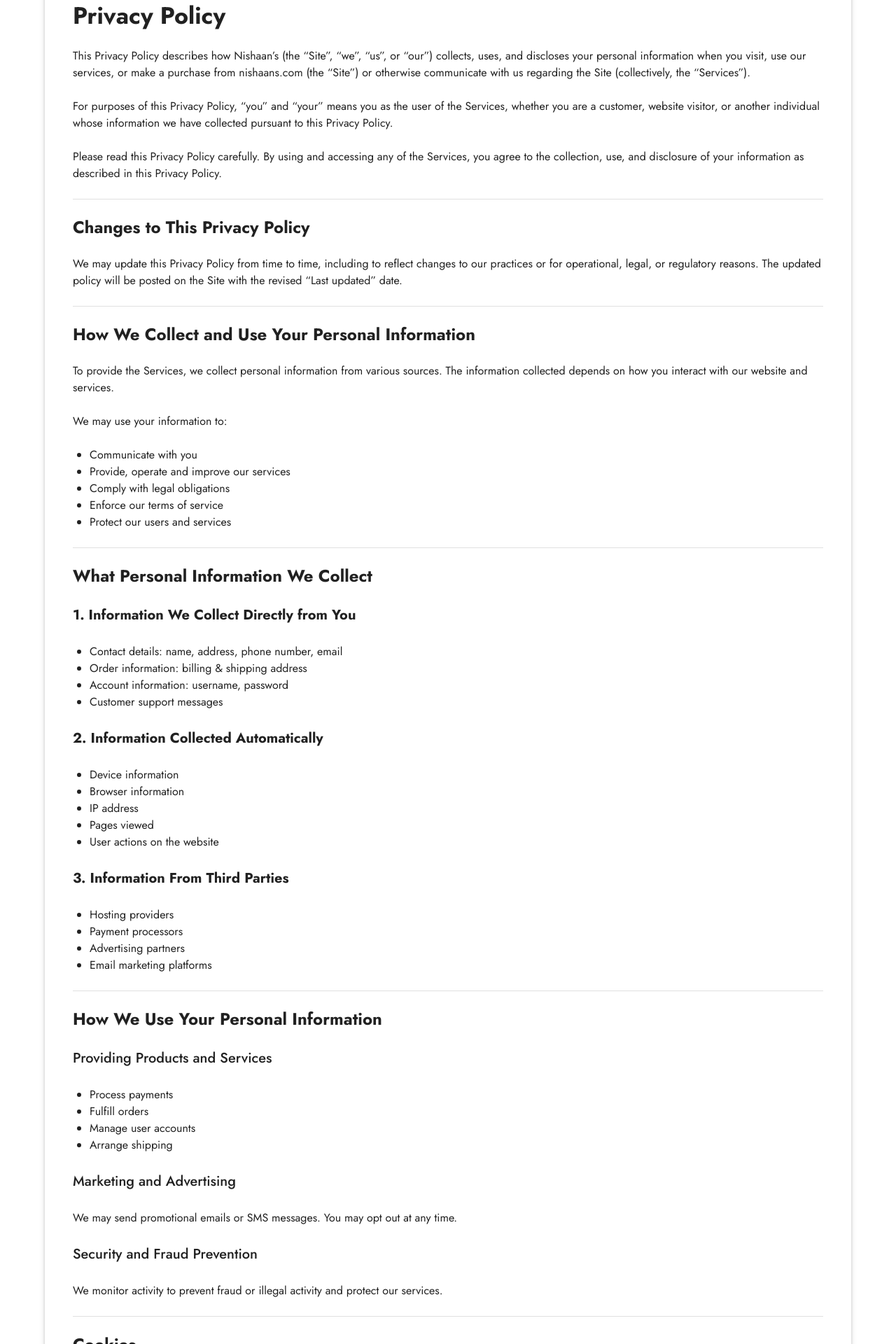
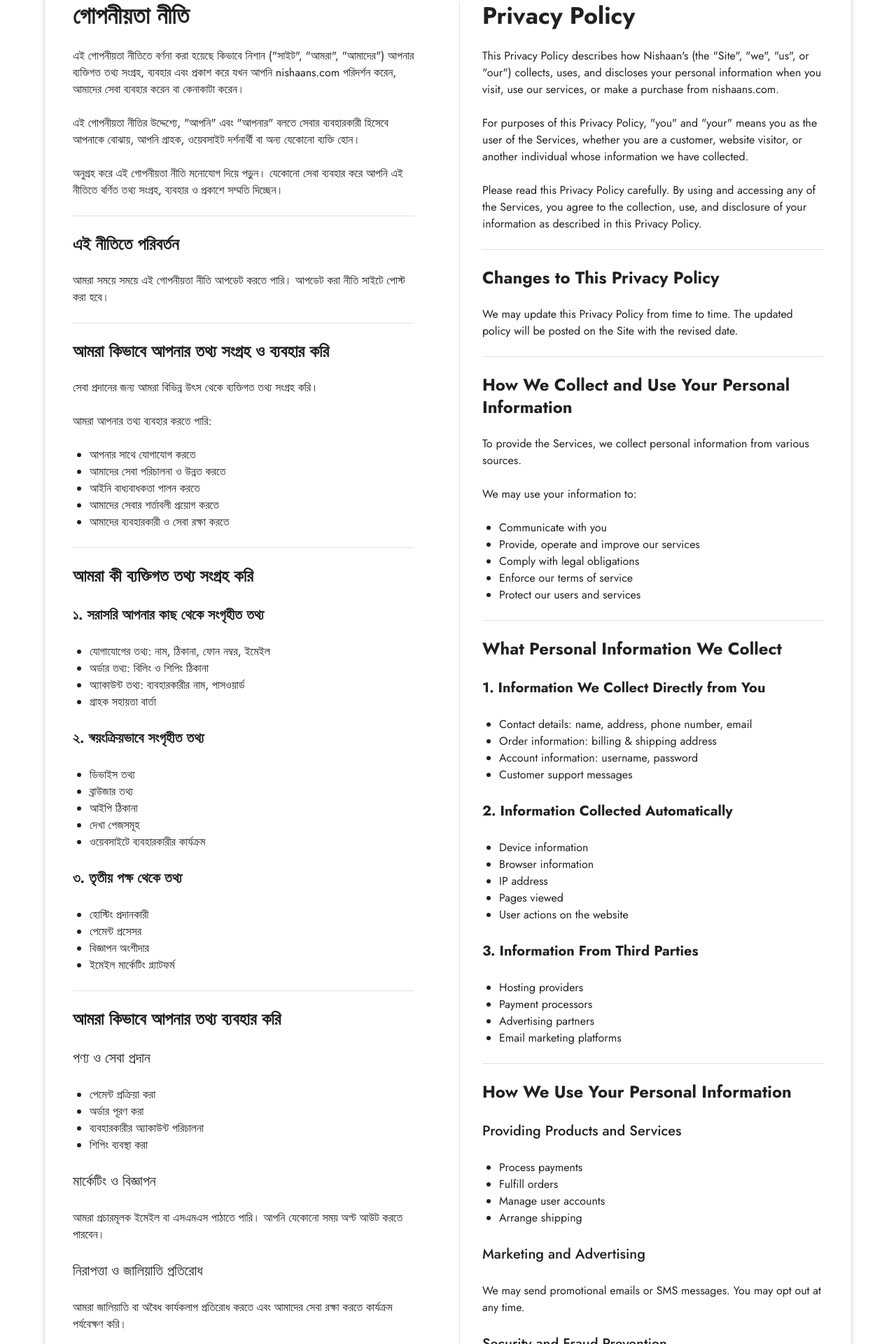
Before and after one commit to masum-diu/nishaan, a Next.js app: page /privacy in a window 1280 px wide. Shown: the part 187-2107 px from the top of the page at 70% size. Built offline with nearby package versions, Linux system fonts and the light colour scheme.

Commit message:
privacy bangla done

```diff
--- a/pages/privacy.js
+++ b/pages/privacy.js
@@ -1,198 +1,150 @@
 import React from "react";
-import {
-  Container,
-  Typography,
-  Box,
-  Divider,
-  Stack,
-  Paper,
-} from "@mui/material";
+import { Container, Typography, Box, Divider, Stack, Paper, Grid } from "@mui/material";
 
-export default function PrivacyPolicy() {
+const bn = {
+  heading: "গোপনীয়তা নীতি",
+  intro1: "এই গোপনীয়তা নীতিতে বর্ণনা করা হয়েছে কিভাবে নিশান (\"সাইট\", \"আমরা\", \"আমাদের\") আপনার ব্যক্তিগত তথ্য সংগ্রহ, ব্যবহার এবং প্রকাশ করে যখন আপনি nishaans.com পরিদর্শন করেন, আমাদের সেবা ব্যবহার করেন বা কেনাকাটা করেন।",
+  intro2: "এই গোপনীয়তা নীতির উদ্দেশ্যে, \"আপনি\" এবং \"আপনার\" বলতে সেবার ব্যবহারকারী হিসেবে আপনাকে বোঝায়, আপনি গ্রাহক, ওয়েবসাইট দর্শনার্থী বা অন্য যেকোনো ব্যক্তি হোন।",
+  intro3: "অনুগ্রহ করে এই গোপনীয়তা নীতি মনোযোগ দিয়ে পড়ুন। যেকোনো সেবা ব্যবহার করে আপনি এই নীতিতে বর্ণিত তথ্য সংগ্রহ, ব্যবহার ও প্রকাশে সম্মতি দিচ্ছেন।",
+  changesHeading: "এই নীতিতে পরিবর্তন",
+  changes: "আমরা সময়ে সময়ে এই গোপনীয়তা নীতি আপডেট করতে পারি। আপডেট করা নীতি সাইটে পোস্ট করা হবে।",
+  collectHeading: "আমরা কিভাবে আপনার তথ্য সংগ্রহ ও ব্যবহার করি",
+  collectIntro: "সেবা প্রদানের জন্য আমরা বিভিন্ন উৎস থেকে ব্যক্তিগত তথ্য সংগ্রহ করি।",
+  useIntro: "আমরা আপনার তথ্য ব্যবহার করতে পারি:",
+  usePoints: ["আপনার সাথে যোগাযোগ করতে", "আমাদের সেবা পরিচালনা ও উন্নত করতে", "আইনি বাধ্যবাধকতা পালন করতে", "আমাদের সেবার শর্তাবলী প্রয়োগ করতে", "আমাদের ব্যবহারকারী ও সেবা রক্ষা করতে"],
+  whatHeading: "আমরা কী ব্যক্তিগত তথ্য সংগ্রহ করি",
+  direct: "১. সরাসরি আপনার কাছ থেকে সংগৃহীত তথ্য",
+  directPoints: ["যোগাযোগের তথ্য: নাম, ঠিকানা, ফোন নম্বর, ইমেইল", "অর্ডার তথ্য: বিলিং ও শিপিং ঠিকানা", "অ্যাকাউন্ট তথ্য: ব্যবহারকারীর নাম, পাসওয়ার্ড", "গ্রাহক সহায়তা বার্তা"],
+  auto: "২. স্বয়ংক্রিয়ভাবে সংগৃহীত তথ্য",
+  autoPoints: ["ডিভাইস তথ্য", "ব্রাউজার তথ্য", "আইপি ঠিকানা", "দেখা পেজসমূহ", "ওয়েবসাইটে ব্যবহারকারীর কার্যক্রম"],
+  third: "৩. তৃতীয় পক্ষ থেকে তথ্য",
+  thirdPoints: ["হোস্টিং প্রদানকারী", "পেমেন্ট প্রসেসর", "বিজ্ঞাপন অংশীদার", "ইমেইল মার্কেটিং প্ল্যাটফর্ম"],
+  howUseHeading: "আমরা কিভাবে আপনার তথ্য ব্যবহার করি",
+  products: "পণ্য ও সেবা প্রদান",
+  productsPoints: ["পেমেন্ট প্রক্রিয়া করা", "অর্ডার পূরণ করা", "ব্যবহারকারীর অ্যাকাউন্ট পরিচালনা", "শিপিং ব্যবস্থা করা"],
+  marketing: "মার্কেটিং ও বিজ্ঞাপন",
+  marketingText: "আমরা প্রচারমূলক ইমেইল বা এসএমএস পাঠাতে পারি। আপনি যেকোনো সময় অপ্ট আউট করতে পারবেন।",
+  security: "নিরাপত্তা ও জালিয়াতি প্রতিরোধ",
+  securityText: "আমরা জালিয়াতি বা অবৈধ কার্যকলাপ প্রতিরোধ করতে এবং আমাদের সেবা রক্ষা করতে কার্যক্রম পর্যবেক্ষণ করি।",
+  cookiesHeading: "কুকিজ",
+  cookiesText: "আমরা ওয়েবসাইটের কার্যকারিতা উন্নত করতে, ব্যবহারকারীর পছন্দ মনে রাখতে, ট্র্যাফিক বিশ্লেষণ করতে এবং লক্ষ্যভিত্তিক বিজ্ঞাপন প্রদান করতে কুকিজ ব্যবহার করি।",
+  retentionHeading: "নিরাপত্তা ও তথ্য সংরক্ষণ",
+  retentionText: "আমরা আপনার ব্যক্তিগত তথ্য সুরক্ষার জন্য যুক্তিসঙ্গত ব্যবস্থা গ্রহণ করি। তবে কোনো সিস্টেম সম্পূর্ণ নিরাপদ নয়।",
+  rightsHeading: "আপনার অধিকার",
+  rightsText: "আপনার অবস্থানের উপর নির্ভর করে, আপনার ব্যক্তিগত তথ্য অ্যাক্সেস, সংশোধন, মুছে ফেলা বা প্রক্রিয়াকরণ সীমাবদ্ধ করার অধিকার থাকতে পারে।",
+  contactHeading: "যোগাযোগ করুন",
+  contactIntro: "এই গোপনীয়তা নীতি সম্পর্কে প্রশ্ন থাকলে আমাদের সাথে যোগাযোগ করুন:",
+};
+
+const en = {
+  heading: "Privacy Policy",
+  intro1: "This Privacy Policy describes how Nishaan's (the \"Site\", \"we\", \"us\", or \"our\") collects, uses, and discloses your personal information when you visit, use our services, or make a purchase from nishaans.com.",
+  intro2: "For purposes of this Privacy Policy, \"you\" and \"your\" means you as the user of the Services, whether you are a customer, website visitor, or another individual whose information we have collected.",
+  intro3: "Please read this Privacy Policy carefully. By using and accessing any of the Services, you agree to the collection, use, and disclosure of your information as described in this Privacy Policy.",
+  changesHeading: "Changes to This Privacy Policy",
+  changes: "We may update this Privacy Policy from time to time. The updated policy will be posted on the Site with the revised date.",
+  collectHeading: "How We Collect and Use Your Personal Information",
+  collectIntro: "To provide the Services, we collect personal information from various sources.",
+  useIntro: "We may use your information to:",
+  usePoints: ["Communicate with you", "Provide, operate and improve our services", "Comply with legal obligations", "Enforce our terms of service", "Protect our users and services"],
+  whatHeading: "What Personal Information We Collect",
+  direct: "1. Information We Collect Directly from You",
+  directPoints: ["Contact details: name, address, phone number, email", "Order information: billing & shipping address", "Account information: username, password", "Customer support messages"],
+  auto: "2. Information Collected Automatically",
+  autoPoints: ["Device information", "Browser information", "IP address", "Pages viewed", "User actions on the website"],
+  third: "3. Information From Third Parties",
+  thirdPoints: ["Hosting providers", "Payment processors", "Advertising partners", "Email marketing platforms"],
+  howUseHeading: "How We Use Your Personal Information",
+  products: "Providing Products and Services",
+  productsPoints: ["Process payments", "Fulfill orders", "Manage user accounts", "Arrange shipping"],
+  marketing: "Marketing and Advertising",
+  marketingText: "We may send promotional emails or SMS messages. You may opt out at any time.",
+  security: "Security and Fraud Prevention",
+  securityText: "We monitor activity to prevent fraud or illegal activity and protect our services.",
+  cookiesHeading: "Cookies",
+  cookiesText: "We use cookies to improve website functionality, remember user preferences, analyze traffic, and provide targeted advertising.",
+  retentionHeading: "Security & Data Retention",
+  retentionText: "We take reasonable measures to protect your personal information. However, no system is completely secure.",
+  rightsHeading: "Your Rights",
+  rightsText: "Depending on your location, you may have the right to access, correct, delete, or restrict processing of your personal data.",
+  contactHeading: "Contact Us",
+  contactIntro: "If you have questions about this Privacy Policy, contact us:",
+};
+
+function PrivacyColumn({ t }) {
   return (
-    <Container maxWidth="lg" sx={{ py: 6 }}>
-      <Paper elevation={3} sx={{ p: 5 }}>
     <Stack spacing={3}>
-          <Typography variant="h4" fontWeight="bold">
-            Privacy Policy
-          </Typography>
-
-          <Typography>
-            This Privacy Policy describes how Nishaan’s (the “Site”, “we”,
-            “us”, or “our”) collects, uses, and discloses your personal
-            information when you visit, use our services, or make a purchase
-            from nishaans.com (the “Site”) or otherwise communicate with us
-            regarding the Site (collectively, the “Services”).
-          </Typography>
-
-          <Typography>
-            For purposes of this Privacy Policy, “you” and “your” means you as
-            the user of the Services, whether you are a customer, website
-            visitor, or another individual whose information we have collected
-            pursuant to this Privacy Policy.
-          </Typography>
-
-          <Typography>
-            Please read this Privacy Policy carefully. By using and accessing
-            any of the Services, you agree to the collection, use, and
-            disclosure of your information as described in this Privacy Policy.
-          </Typography>
-
+      <Typography variant="h4" fontWeight="bold">{t.heading}</Typography>
+      <Typography>{t.intro1}</Typography>
+      <Typography>{t.intro2}</Typography>
+      <Typography>{t.intro3}</Typography>
       <Divider />
-
-          <Typography variant="h5" fontWeight="bold">
-            Changes to This Privacy Policy
-          </Typography>
-
-          <Typography>
-            We may update this Privacy Policy from time to time, including to
-            reflect changes to our practices or for operational, legal, or
-            regulatory reasons. The updated policy will be posted on the Site
-            with the revised “Last updated” date.
-          </Typography>
-
+      <Typography variant="h5" fontWeight="bold">{t.changesHeading}</Typography>
+      <Typography>{t.changes}</Typography>
       <Divider />
-
-          <Typography variant="h5" fontWeight="bold">
-            How We Collect and Use Your Personal Information
-          </Typography>
-
-          <Typography>
-            To provide the Services, we collect personal information from
-            various sources. The information collected depends on how you
-            interact with our website and services.
-          </Typography>
-
-          <Typography>
-            We may use your information to:
-          </Typography>
-
+      <Typography variant="h5" fontWeight="bold">{t.collectHeading}</Typography>
+      <Typography>{t.collectIntro}</Typography>
+      <Typography>{t.useIntro}</Typography>
       <Box component="ul" sx={{ pl: 3 }}>
-            <li>Communicate with you</li>
-            <li>Provide, operate and improve our services</li>
-            <li>Comply with legal obligations</li>
-            <li>Enforce our terms of service</li>
-            <li>Protect our users and services</li>
+        {t.usePoints.map((p, i) => <li key={i}><Typography>{p}</Typography></li>)}
       </Box>
-
       <Divider />
-
-          <Typography variant="h5" fontWeight="bold">
-            What Personal Information We Collect
-          </Typography>
-
-          <Typography variant="h6" fontWeight="bold">
-            1. Information We Collect Directly from You
-          </Typography>
-
+      <Typography variant="h5" fontWeight="bold">{t.whatHeading}</Typography>
+      <Typography variant="h6" fontWeight="bold">{t.direct}</Typography>
       <Box component="ul" sx={{ pl: 3 }}>
-            <li>Contact details: name, address, phone number, email</li>
-            <li>Order information: billing & shipping address</li>
-            <li>Account information: username, password</li>
-            <li>Customer support messages</li>
+        {t.directPoints.map((p, i) => <li key={i}><Typography>{p}</Typography></li>)}
       </Box>
-
-          <Typography variant="h6" fontWeight="bold">
-            2. Information Collected Automatically
-          </Typography>
-
+      <Typography variant="h6" fontWeight="bold">{t.auto}</Typography>
       <Box component="ul" sx={{ pl: 3 }}>
-            <li>Device information</li>
-            <li>Browser information</li>
-            <li>IP address</li>
-            <li>Pages viewed</li>
-            <li>User actions on the website</li>
+        {t.autoPoints.map((p, i) => <li key={i}><Typography>{p}</Typography></li>)}
       </Box>
-
-          <Typography variant="h6" fontWeight="bold">
-            3. Information From Third Parties
-          </Typography>
-
+      <Typography variant="h6" fontWeight="bold">{t.third}</Typography>
       <Box component="ul" sx={{ pl: 3 }}>
-            <li>Hosting providers</li>
-            <li>Payment processors</li>
-            <li>Advertising partners</li>
-            <li>Email marketing platforms</li>
+        {t.thirdPoints.map((p, i) => <li key={i}><Typography>{p}</Typography></li>)}
       </Box>
-
       <Divider />
-
-          <Typography variant="h5" fontWeight="bold">
-            How We Use Your Personal Information
-          </Typography>
-
-          <Typography variant="h6">Providing Products and Services</Typography>
-
+      <Typography variant="h5" fontWeight="bold">{t.howUseHeading}</Typography>
+      <Typography variant="h6">{t.products}</Typography>
       <Box component="ul" sx={{ pl: 3 }}>
-            <li>Process payments</li>
-            <li>Fulfill orders</li>
-            <li>Manage user accounts</li>
-            <li>Arrange shipping</li>
+        {t.productsPoints.map((p, i) => <li key={i}><Typography>{p}</Typography></li>)}
       </Box>
-
-          <Typography variant="h6">Marketing and Advertising</Typography>
-
-          <Typography>
-            We may send promotional emails or SMS messages. You may opt out at
-            any time.
-          </Typography>
-
-          <Typography variant="h6">Security and Fraud Prevention</Typography>
-
-          <Typography>
-            We monitor activity to prevent fraud or illegal activity and
-            protect our services.
-          </Typography>
-
+      <Typography variant="h6">{t.marketing}</Typography>
+      <Typography>{t.marketingText}</Typography>
+      <Typography variant="h6">{t.security}</Typography>
+      <Typography>{t.securityText}</Typography>
       <Divider />
-
-          <Typography variant="h5" fontWeight="bold">
-            Cookies
-          </Typography>
-
-          <Typography>
-            We use cookies to improve website functionality, remember user
-            preferences, analyze traffic, and provide targeted advertising.
-          </Typography>
-
+      <Typography variant="h5" fontWeight="bold">{t.cookiesHeading}</Typography>
+      <Typography>{t.cookiesText}</Typography>
       <Divider />
-
-          <Typography variant="h5" fontWeight="bold">
-            Security & Data Retention
-          </Typography>
-
-          <Typography>
-            We take reasonable measures to protect your personal information.
-            However, no system is completely secure.
-          </Typography>
-
+      <Typography variant="h5" fontWeight="bold">{t.retentionHeading}</Typography>
+      <Typography>{t.retentionText}</Typography>
       <Divider />
-
-          <Typography variant="h5" fontWeight="bold">
-            Your Rights
-          </Typography>
-
-          <Typography>
-            Depending on your location, you may have the right to access,
-            correct, delete, or restrict processing of your personal data.
-          </Typography>
-
+      <Typography variant="h5" fontWeight="bold">{t.rightsHeading}</Typography>
+      <Typography>{t.rightsText}</Typography>
       <Divider />
-
-          <Typography variant="h5" fontWeight="bold">
-            Contact Us
-          </Typography>
-
-          <Typography>
-            If you have questions about this Privacy Policy, contact us:
-          </Typography>
-
+      <Typography variant="h5" fontWeight="bold">{t.contactHeading}</Typography>
+      <Typography>{t.contactIntro}</Typography>
       <Box>
         <Typography>Business Name: Nishaan</Typography>
         <Typography>Email: info@nishaans.com</Typography>
         <Typography>Website: www.nishaans.com</Typography>
       </Box>
     </Stack>
+  );
+}
+
+export default function PrivacyPolicy() {
+  return (
+    <Container maxWidth="lg" sx={{ py: 6 }}>
+      <Paper elevation={3} sx={{ p: 5 }}>
+        <Grid container spacing={4}>
+          <Grid size={{ xs: 12, md: 6 }} sx={{ pr: { md: 4 } }}>
+            <PrivacyColumn t={bn} />
+          </Grid>
+          <Grid size={{ xs: 12, md: 6 }} sx={{ borderLeft: { md: "1px solid #e0e0e0" }, pl: { md: 4 } }}>
+            <PrivacyColumn t={en} />
+          </Grid>
+        </Grid>
       </Paper>
     </Container>
   );
```
Lines whose indentation alone changed are shown as unchanged.
